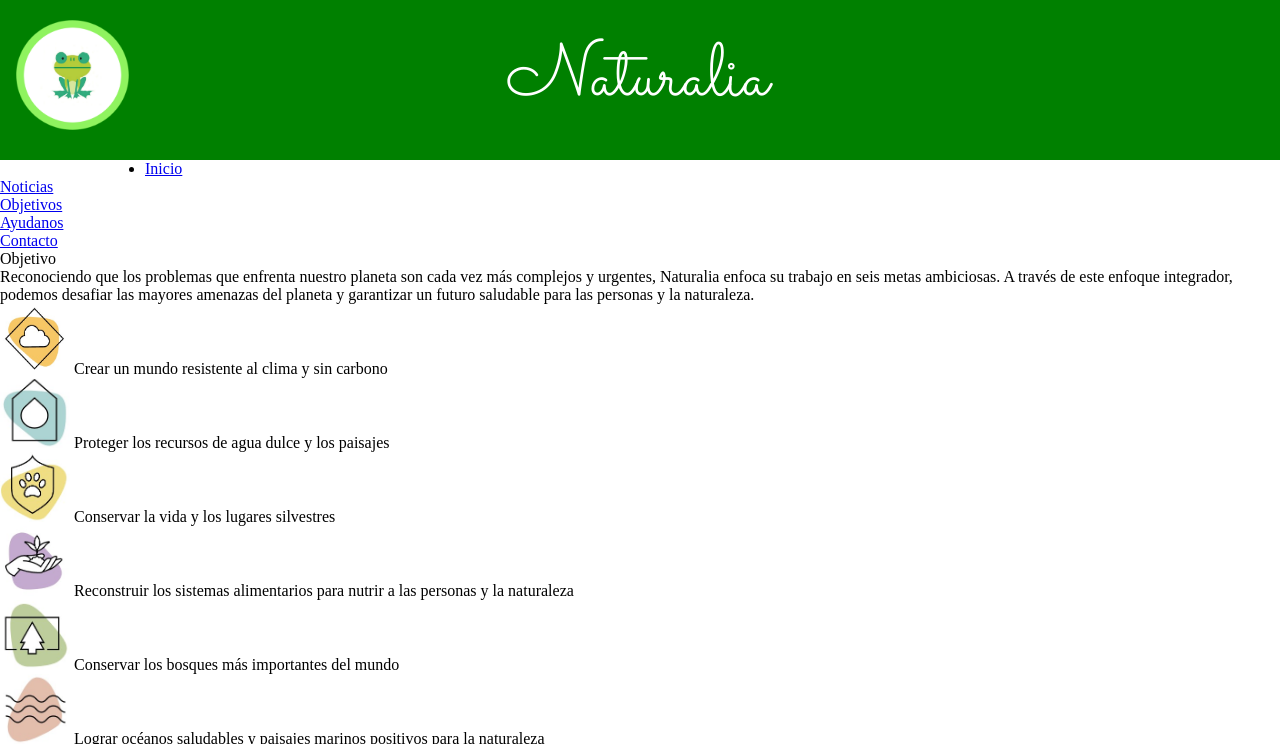
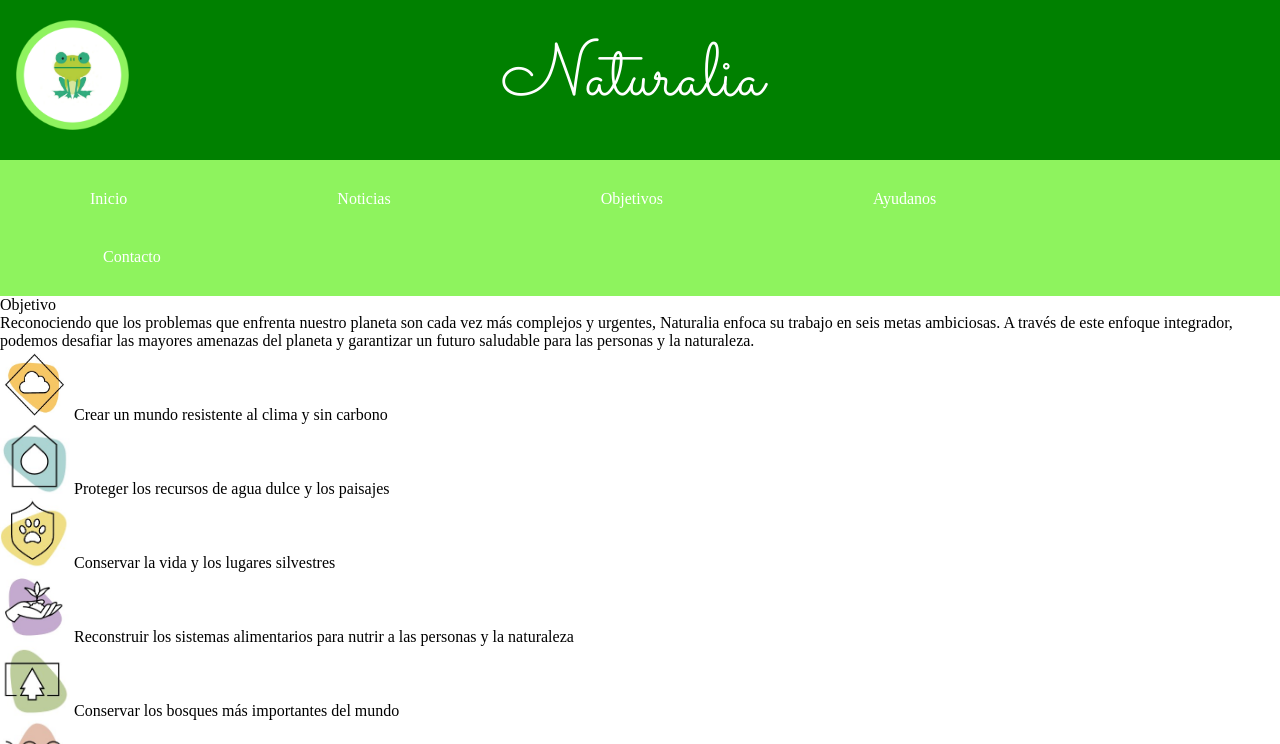
Before and after one commit to UCC-LabCompu2-Historico/proyecto2022-franciosi, a plain HTML site: page Objetivo.html in a window 1280 px wide. Shown: the top 744 px of the page. Drawn offline with Linux system fonts and the light colour scheme.

Commit message:
Se modifico estilo del menu

```diff
--- a/Objetivo.html
+++ b/Objetivo.html
@@ -18,12 +18,12 @@
 </header>
 
 <nav>
-    <ul >
-        <li><a href="index.html">Inicio</a></li>
-        <li><a href="Noticias.html">Noticias</a></li>
-        <li><a href="Objetivo.html">Objetivos</a></li>
-        <li><a href="Ayudanos.html">Ayudanos</a></li>
-        <li><a href="Contactanos.html">Contacto</a></li>
+    <ul class="menu" >
+        <li id="index_menu"><a href="index.html">Inicio</a></li>
+        <li id="noticias_menu"><a href="Noticias.html">Noticias</a></li>
+        <li id="objetivo_menu"><a href="Objetivo.html">Objetivos</a></li>
+        <li id="ayudanos_menu"><a href="Ayudanos.html">Ayudanos</a></li>
+        <li id="contacto_menu"><a href="Contactanos.html">Contacto</a></li>
     </ul>
 
 </nav>
--- a/miEstilo.css
+++ b/miEstilo.css
@@ -6,7 +6,7 @@
     font-size: 75px;
     padding-top: 25px;
     padding-bottom: 25px;
-    padding-right: 150px;
+    padding-right: 160px;
     background-color: green;
 }
 
@@ -26,28 +26,53 @@ margin: 0.3em 1em 1em 1em;
     padding-left: 0px;
     background: #8EF35E;
     width: 100%;
-
+    justify-content: center;
     margin: 0px;
+    align-items: center;
 
 }
 .menu li a{
     text-decoration: none;
     color:white;
+    display: inline-block;
     padding: 20px;
-    display: block;
+    text-align: center;
+    justify-content: center;
+    align-items: center;
     margin: 0px;
-    text-align: center;
-
 }
 
 .menu li{
     display: inline-block;
-
+    justify-content: center;
+    align-items: center;
 }
 
 .menu li a:hover{
     background: green;
 
+}
+
+#index_menu{
+    margin: 0px 83px 0px 70px;
+
+
+}
+
+#noticias_menu{
+    margin: 0px 83px 0px 83px;
+}
+
+#objetivo_menu{
+    margin: 0px 83px 0px 83px;
+}
+
+#ayudanos_menu{
+    margin: 0px 83px 0px 83px;
+}
+
+#contacto_menu{
+    margin: 0px 70px 0px 83px;
 }
 
 #impacto{
```
Also changed, not shown: Ayudanos.html (+6 -6 lines), Contactanos.html (+6 -6 lines), Noticias.html (+6 -6 lines), index.html (+5 -5 lines).
